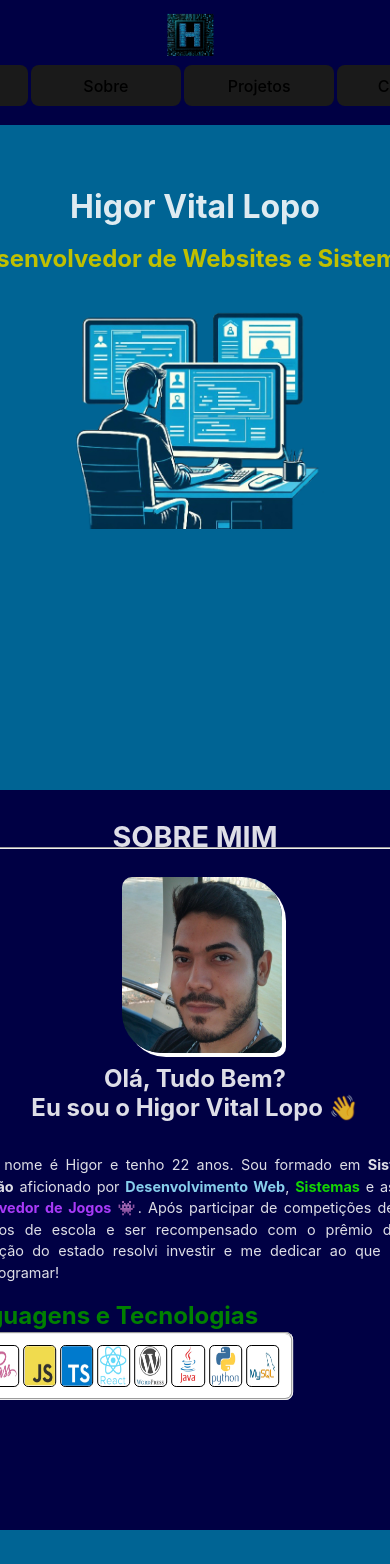
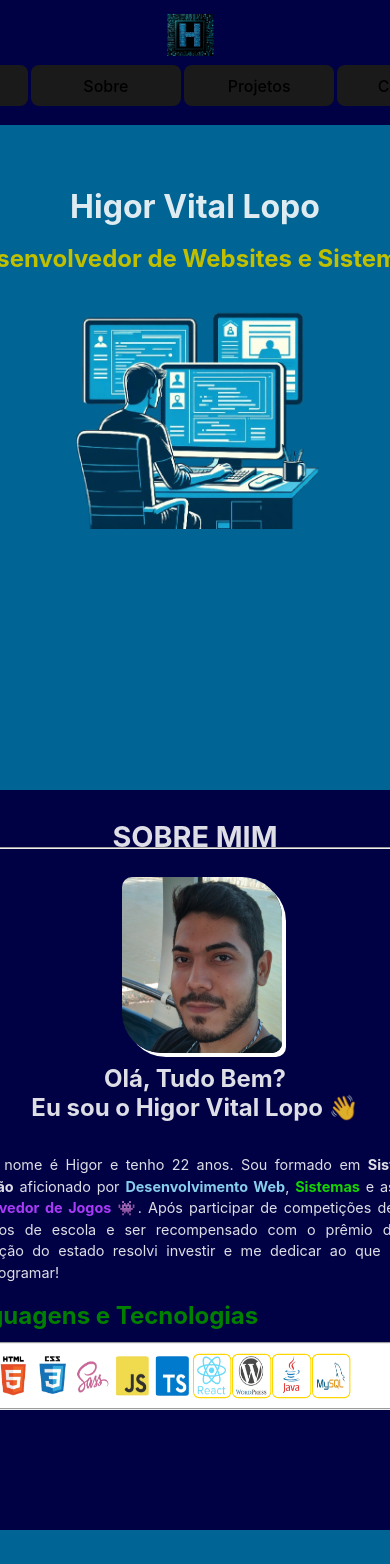
Before and after one commit to Higor335/Portfolio, a React (Vite) app in the folder Portfolio/: page / in a window 390 px wide. Shown: the top 1564 px of the page. Built offline with nearby package versions, Linux system fonts and the light colour scheme.

Commit message:
feat: :sparkles: animação dos icones de linguagens

```diff
--- a/Portfolio/src/components/Sobre.tsx
+++ b/Portfolio/src/components/Sobre.tsx
@@ -1,37 +1,77 @@
-import "../styles/Sobre.scss"
+import React, { useEffect } from "react";
+import "../styles/Sobre.scss";
 
-export default function Sobre(){
+export default function Sobre() {
+  useEffect(() => {
+    const icons = document.querySelectorAll(".icon");
+    const delay = 500; // Delay de 0.5 segundos entre cada imagem
+    const duration = 3000; // Duração total do efeito em milissegundos
+    let timeout;
+
+    const startAnimation = () => {
+      let delayTime = 0;
+
+      icons.forEach((icon, index) => {
+        timeout = setTimeout(() => {
+          icon.classList.add("in-viewport");
+        }, delayTime);
+        delayTime += delay;
+
+        timeout = setTimeout(() => {
+          icon.classList.remove("in-viewport");
+        }, duration + delayTime);
+      });
+
+      timeout = setTimeout(startAnimation, delayTime + duration);
+    };
+
+    startAnimation();
+
+    return () => {
+      clearTimeout(timeout);
+    };
+  }, []);
+
   return (
     <div id="sobre">
       <h2>SOBRE MIM</h2>
-                <br /><hr /><br />
+      <br />
+      <hr />
+      <br />
 
       <div className="bloco">
-                    <img src="src\assets\eu.jpeg" alt="minha foto" className="minhaFoto"/>
+        <img src="src\assets\eu.jpeg" alt="minha foto" className="minhaFoto" />
 
         <div className="info">
-                        <h3>Olá, Tudo Bem?<br /> Eu sou o Higor Vital Lopo 👋</h3>
+          <h3>
+            Olá, Tudo Bem?<br /> Eu sou o Higor Vital Lopo 👋
+          </h3>
           <p>
-                            Olá, meu nome é Higor e tenho 22 anos. Sou formado em <strong>Sistemas de Informação</strong> aficionado por <strong className="strong-light-blue">Desenvolvimento Web</strong>, <strong className="strong-green">Sistemas</strong> e aspirante a <strong className="strong-dark-purple">Desenvolvedor de Jogos</strong> 👾.
-                            Após participar de competições de robótica em tempos de escola e ser recompensado com o prêmio de melhor programação do estado resolvi investir e me dedicar ao que realmente gosto...programar!
+            Olá, meu nome é Higor e tenho 22 anos. Sou formado em{" "}
+            <strong>Sistemas de Informação</strong> aficionado por{" "}
+            <strong className="strong-light-blue">Desenvolvimento Web</strong>,{" "}
+            <strong className="strong-green">Sistemas</strong> e aspirante a{" "}
+            <strong className="strong-dark-purple">Desenvolvedor de Jogos</strong>{" "}
+            👾. Após participar de competições de robótica em tempos de escola e ser
+            recompensado com o prêmio de melhor programação do estado resolvi
+            investir e me dedicar ao que realmente gosto...programar!
           </p>
           <p className="linguagensTitulo">Linguagens e Tecnologias</p>
           <fieldset className="linguagens">
-                            <img src="src\assets\html5.png" alt="" />
-                            <img src="src\assets\css3.png" />
-                            <img src="src\assets\sass.png" alt="" />
-                            <img src="src\assets\js.png" alt="" />
-                            <img src="src\assets\typescript.png" alt="" />
-                            <img src="src\assets\react.png" alt="" />
-                            <img src="src\assets\wordpress.png" alt="" />
-                            <img src="src\assets\java.png" alt="" />
-                            <img src="src\assets\python.png" alt="" />
-                            <img src="src\assets\mysql.png" alt="" />
+            <img src="src\assets\html5.png" className="icon" alt="" />
+            <img src="src\assets\css3.png" className="icon" />
+            <img src="src\assets\sass.png" className="icon" alt="" />
+            <img src="src\assets\js.png" className="icon" alt="" />
+            <img src="src\assets\typescript.png" className="icon" alt="" />
+            <img src="src\assets\react.png" className="icon" alt="" />
+            <img src="src\assets\wordpress.png" className="icon" alt="" />
+            <img src="src\assets\java.png" className="icon" alt="" />
+            <img src="src\assets\mysql.png" className="icon" alt="" />
           </fieldset>
         </div>
       </div>
 
       <br />
     </div>
-    )
+  );
 }
--- a/Portfolio/src/styles/Sobre.scss
+++ b/Portfolio/src/styles/Sobre.scss
@@ -25,8 +25,8 @@
         .minhaFoto{
             margin-left: 18%;
             margin-right: 6.5em;
-            width: 20vw;
-            height: 45vh;
+            width: 21vw;
+            height: 46vh;
             border-radius: 10px 40px;
             box-shadow: 4px 4px rgb(255, 255, 255);
         }
@@ -70,8 +70,9 @@
             .linguagens{
               background-color: rgb(255, 255, 255);
               border-radius: 8px;
+              margin-top: -10px;
               padding-top: 20px;
-              margin-left: -11%;
+              margin-left: -5%;
               width: 100%;
               height: 6vh;
               display: flex;
@@ -79,18 +80,29 @@
               place-content: center;
               gap: 8px;
 
+
               img{
-                -webkit-text-stroke: 25px rgb(199, 0, 0);
                 margin-top: -10px;
                 width: 3.8vw;
                 height: 8vh;
                 transition: width 0.5s, height 0.5s;
+                box-shadow: 0 0 0 1 white;
+                border-radius: 7px;
               }
 
               img:hover{
                 z-index: 9999;
                 width: 5vw;
                 height: 10vh;
+              }
+
+              .icon.in-viewport {
+                box-shadow: 0 0 0 1.2px gold;
+                transition: box-shadow 0.5s ease-in-out;
+                animation: shine 3s linear forwards, fade-out 3s 4s forwards;
+              }
+              .icon:not(.in-viewport) {
+                transition: box-shadow 0.5s ease-in-out;
               }
             }
         }
@@ -149,33 +161,34 @@
                 background-color: rgb(255, 255, 255);
                 border-radius: 8px;
                 padding-top: 20px;
-                margin-left: -18px;
+                margin-top: 10px;
+                margin-left: -12px;
                 height: 4vh;
-                width: 6vw;
                 display: flex;
                 align-items: center;
                 place-content: center;
-                gap: 4px;
+                gap: 3.5px;
+
 
                 img {
                   margin-top: -10px;
-                  width: 8vw;
+                  width: 8.8vw;
                   height: 4.8vh;
-                  border: 0.5px solid black;
+                  border: 1px solid white;
                   border-radius: 5px;
-                  transition: width 0.8s ease-out, height 0.8s ease-out;
-                  animation: scaleAnimation 5s infinite;
                 }
 
                 img:hover {
                   width: 9.5vw;
                   height: 7vh;
-                  transition: width 0.8s ease-out, height 0.8s ease-out;
                 }
 
-
-
-
+                img:nth-child(1){
+                  margin-left: -4px;
+                }
+                img:nth-child(9){
+                  margin-right: -4px;
+                }
               }
           }
 
```
Lines whose indentation alone changed are shown as unchanged.
